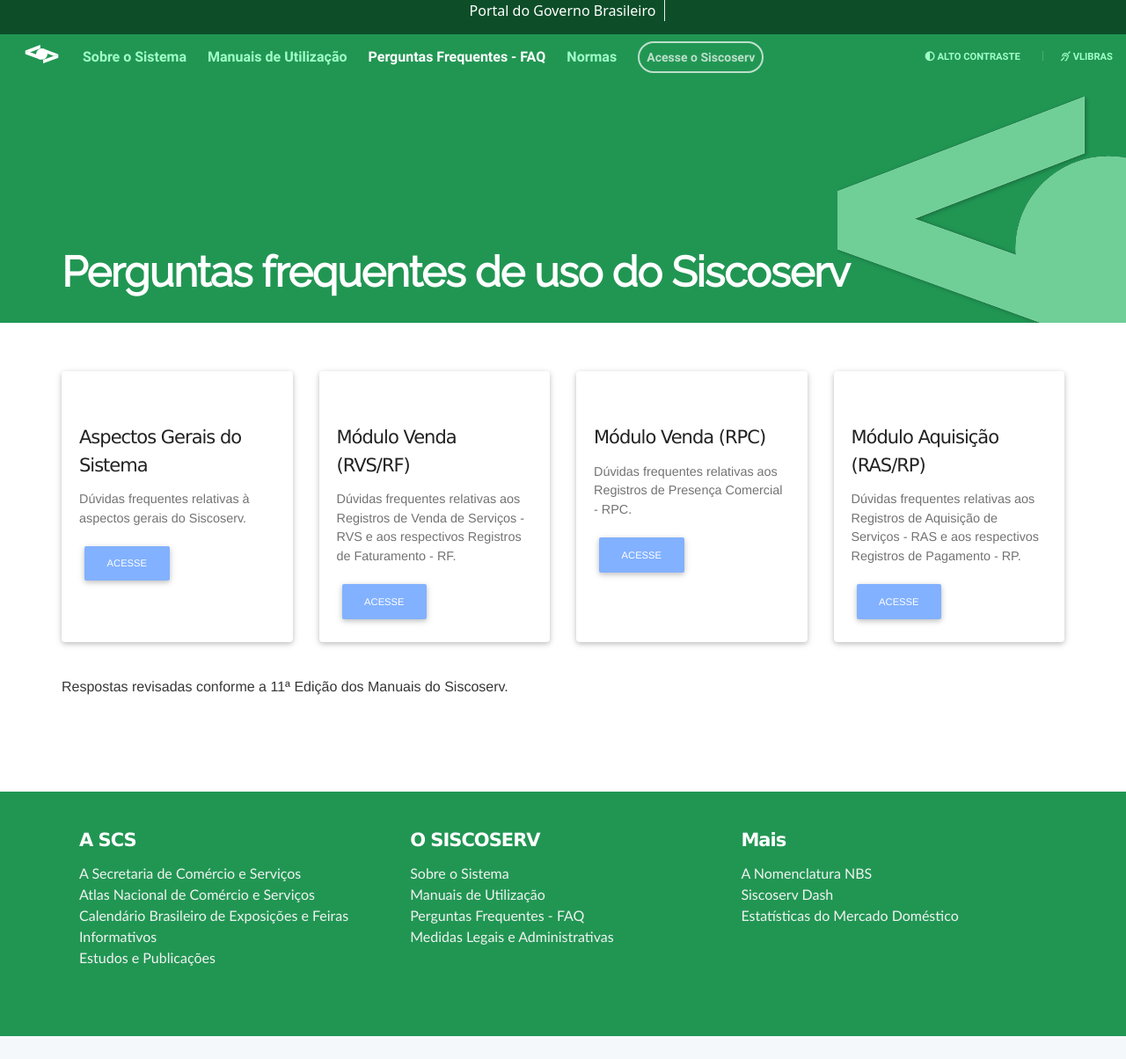
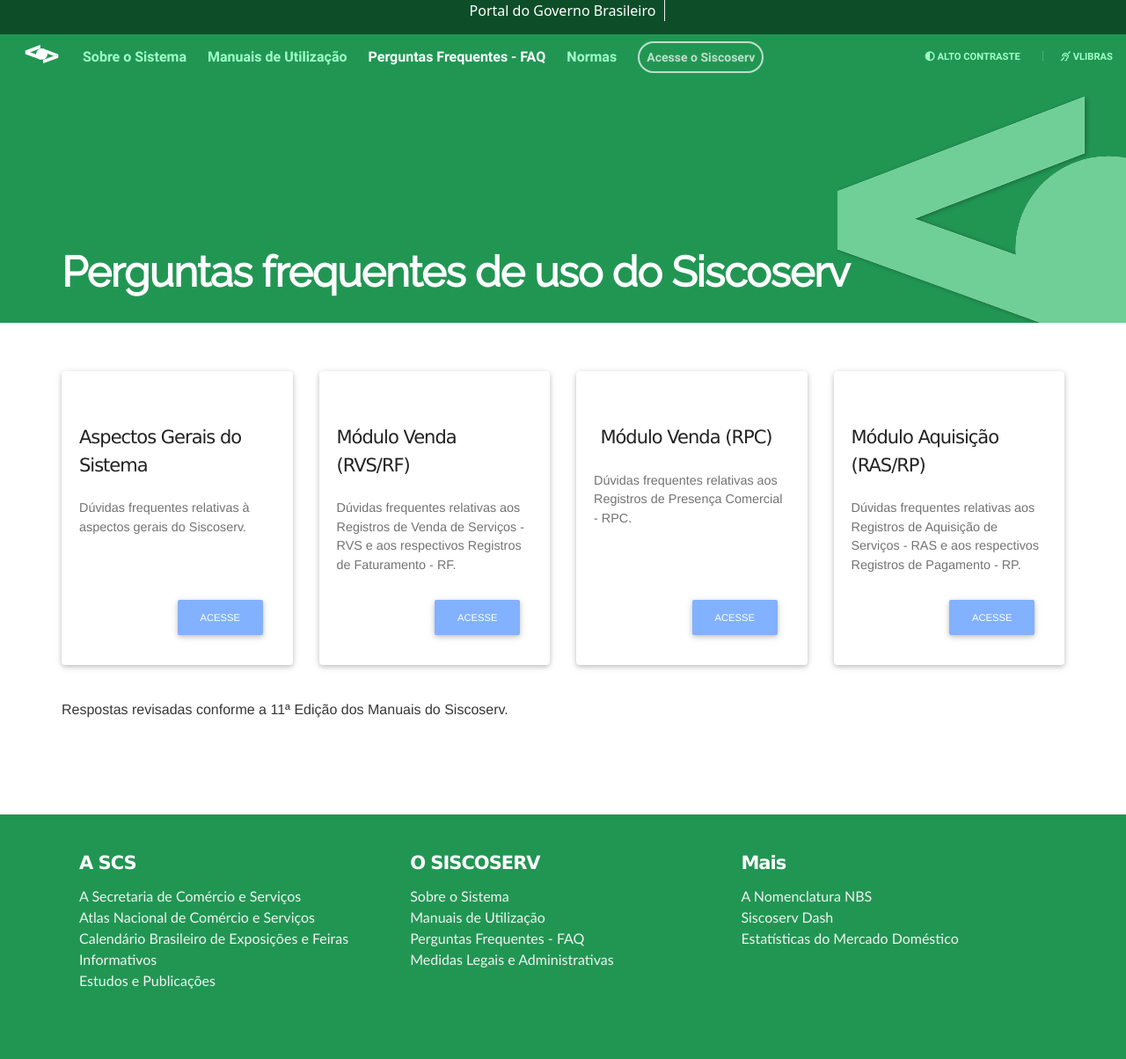
Before and after one commit to mdicgovbr/pagina-FAQ, a Jekyll site: the page built from index.md, in a window 1280 px wide. Shown: the whole page at 88% size. Built offline with Jekyll 4.4.1, drawn with Linux system fonts in a browser that asks for light colours; nearby versions of some CDN libraries; before the commit the page ends 1178 px from its top, so only the background shows below that.

Commit message:
Ajustando alinhamento dos botões

```diff
--- a/index.md
+++ b/index.md
@@ -16,14 +16,14 @@ title: Página FAQ
       <!--Card image-->
 
       <!--Card content-->
-      <div class="card-body">
+      <div class="card-body d-flex align-items-end flex-column">
 
         <!--Title-->
         <h4 class="card-title">Aspectos Gerais do Sistema</h4>
         <!--Text-->
         <p class="card-text">Dúvidas frequentes relativas à aspectos gerais do Siscoserv.</p>
         <!-- Provides extra visual weight and identifies the primary action in a set of buttons -->
-        <a href="/aspectos-gerais-do-sistema"> <button type="button" class="btn btn-light-blue btn-md">Acesse</button></a>
+        <div class="mt-auto p-2"><a href="/aspectos-gerais-do-sistema"> <button type="button" class="btn btn-light-blue btn-md">Acesse</button></a></div>
 
       </div>
 
@@ -36,14 +36,14 @@ title: Página FAQ
       <!--Card image-->
 
       <!--Card content-->
-      <div class="card-body">
+      <div class="card-body d-flex align-items-end flex-column">
 
         <!--Title-->
         <h4 class="card-title">Módulo Venda (RVS/RF)</h4>
         <!--Text-->
         <p class="card-text">Dúvidas frequentes relativas aos Registros de Venda de Serviços - RVS e aos respectivos Registros de Faturamento - RF.</p>
         <!-- Provides extra visual weight and identifies the primary action in a set of buttons -->
-        <a href="/aspectos-gerais-do-sistema"> <button type="button" class="btn btn-light-blue btn-md">Acesse</button></a>
+        <div class="mt-auto p-2"><a href="/modulo-venda"> <button type="button" class="btn btn-light-blue btn-md">Acesse</button></a></div>
 
       </div>
 
@@ -56,14 +56,14 @@ title: Página FAQ
       <!--Card image-->
 
       <!--Card content-->
-      <div class="card-body">
+      <div class="card-body d-flex align-items-end flex-column">
 
         <!--Title-->
         <h4 class="card-title">Módulo Venda (RPC)</h4>
         <!--Text-->
         <p class="card-text">Dúvidas frequentes relativas aos Registros de Presença Comercial - RPC.</p>
         <!-- Provides extra visual weight and identifies the primary action in a set of buttons -->
-        <a href="/aspectos-gerais-do-sistema"> <button type="button" class="btn btn-light-blue btn-md">Acesse</button></a>
+        <div class="mt-auto p-2"><a href="/modulo-venda-RPC"> <button type="button" class="btn btn-light-blue btn-md">Acesse</button></a></div>
 
       </div>
 
@@ -75,14 +75,14 @@ title: Página FAQ
   <!--Card image-->
 
   <!--Card content-->
-  <div class="card-body">
+  <div class="card-body d-flex align-items-end flex-column">
 
     <!--Title-->
     <h4 class="card-title">Módulo Aquisição (RAS/RP)</h4>
     <!--Text-->
     <p class="card-text">Dúvidas frequentes relativas aos Registros de Aquisição de Serviços - RAS e aos respectivos Registros de Pagamento - RP.</p>
     <!-- Provides extra visual weight and identifies the primary action in a set of buttons -->
-    <a href="/aspectos-gerais-do-sistema"> <button type="button" class="btn btn-light-blue btn-md">Acesse</button></a>
+    <div class="mt-auto p-2"><a href="/modulo-aquisicao"> <button type="button" class="btn btn-light-blue btn-md">Acesse</button></a></div>
 
   </div>
 
```
Also changed, not shown: modulo-de-venda-RPC.md (+1 -1 lines), modulo-de-venda.md (+1 -1 lines).
